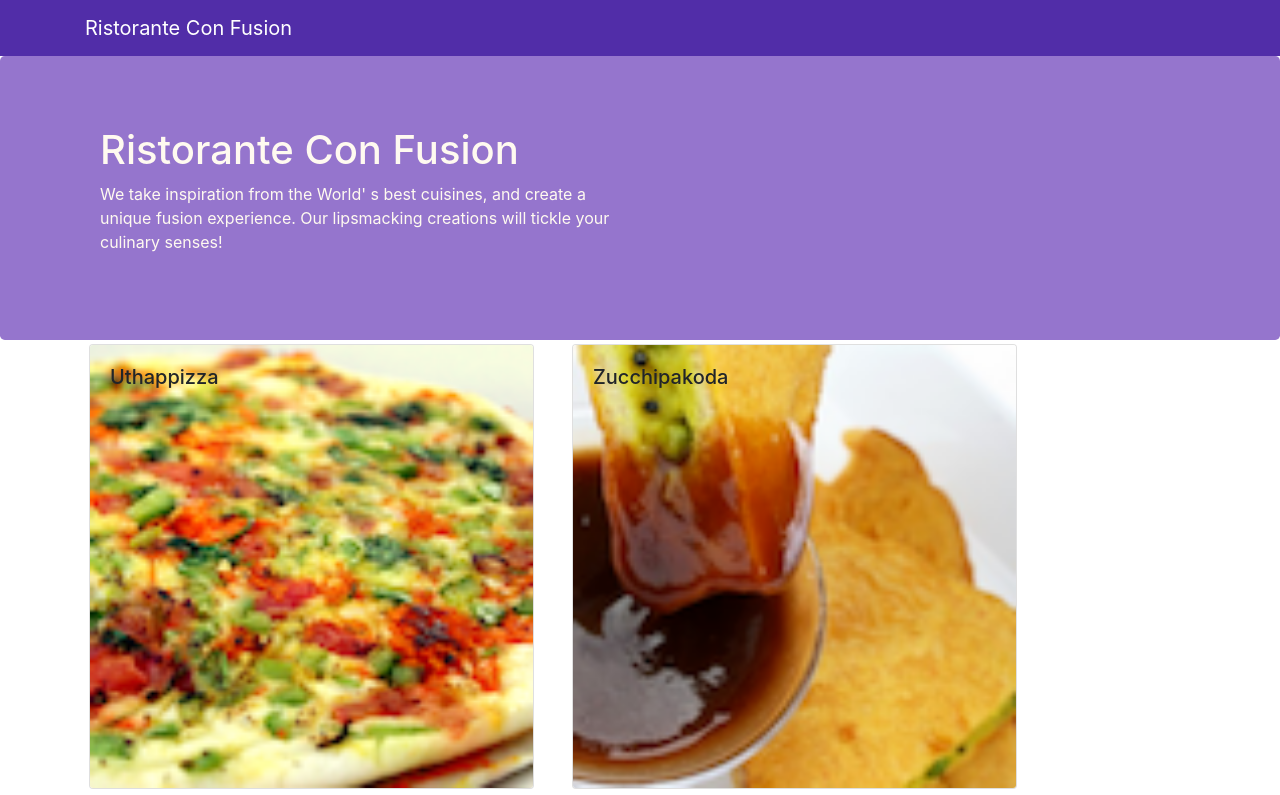
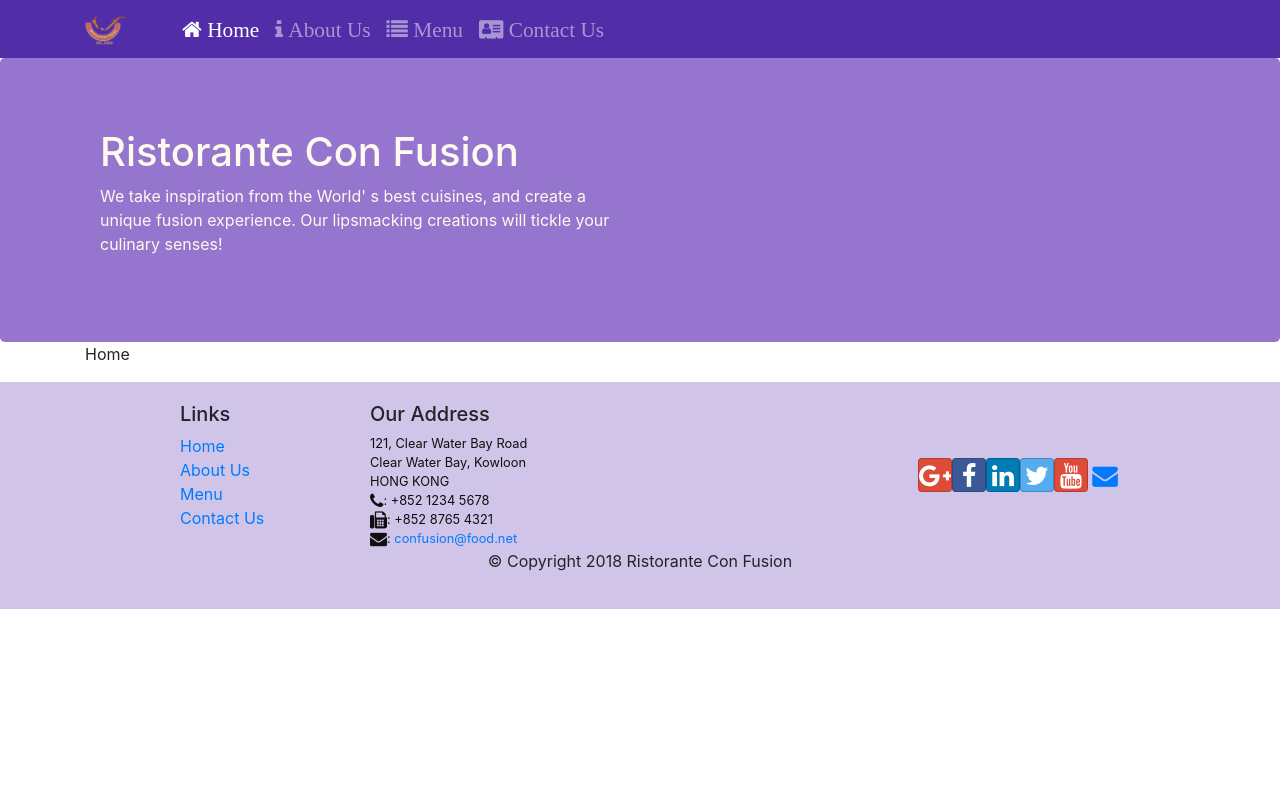
Before and after one commit to satwika1234/Coursera_FrontEnd_React, a React (Create React App) app: page /home in a window 1280 px wide. Shown: the top 795 px of the page. Built offline with nearby package versions, Linux system fonts and the light colour scheme.

Commit message:
Exercise on React Route

```diff
--- a/package.json
+++ b/package.json
@@ -12,6 +12,7 @@
     "react": "^17.0.2",
     "react-dom": "^17.0.2",
     "react-popper": "0.9.2",
+    "react-router-dom": "^5.2.0",
     "react-scripts": "4.0.3",
     "reactstrap": "5.0.0",
     "web-vitals": "^1.0.1"
--- a/src/App.js
+++ b/src/App.js
@@ -1,14 +1,16 @@
 import React, { Component } from "react";
 import Main from './components/MainComponent';
 import "./App.css";
-
+import {BrowserRouter} from 'react-router-dom';
 class App extends Component {
 
   render() {
         return (
+          <BrowserRouter>
             <div>
               <Main/>
             </div>
+          </BrowserRouter>
         );
     }
 }
--- a/src/components/FooterComponent.js
+++ b/src/components/FooterComponent.js
@@ -1,5 +1,5 @@
 import React from "react";
-
+import {Link} from 'react-router-dom';
 function Footer(props) {
     return (
     <div className = "footer">
@@ -8,10 +8,10 @@
                 <div className="col-4 offset-1 col-sm-2 ">
                     <h5>Links</h5>
                     <ul className="list-unstyled ">
-                        <li><a href="# ">Home</a></li>
-                        <li><a href="aboutus.html ">About</a></li>
-                        <li><a href="# ">Menu</a></li>
-                        <li><a href="contactus.html ">Contact</a></li>
+                        <li><Link to="/home">Home</Link></li>
+                        <li><Link to="/aboutus">About Us</Link></li>
+                        <li><Link to="/menu">Menu</Link></li>
+                        <li><Link to="/contactus">Contact Us</Link></li>
                     </ul>
                 </div>
                 <div className="col-7 col-sm-5 ">
--- a/src/components/HeaderComponent.js
+++ b/src/components/HeaderComponent.js
@@ -1,13 +1,67 @@
 import React, { Component } from "react";
-import { Navbar, NavbarBrand, Jumbotron } from "reactstrap";
-
+import {
+  Navbar,
+  NavbarBrand,
+  Nav,
+  NavbarToggler,
+  Collapse,
+  NavItem,
+  Jumbotron,
+} from "reactstrap";
+import { NavLink } from "react-router-dom";
 class Header extends Component {
+  constructor(props){
+    super(props);
+    this.state={
+      isNavOpen:false
+    };
+    this.toggleNav=this.toggleNav.bind(this);
+  }
+  toggleNav(){
+    this.setState({
+      isNavOpen:!this.state.isNavOpen
+    });
+  }
   render() {
     return (
       <>
-        <Navbar dark>
+        <Navbar dark expand="md">
           <div className="container">
-            <NavbarBrand href="/">Ristorante Con Fusion</NavbarBrand>
+            <NavbarToggler onClick={this.toggleNav}/>            <NavbarBrand className="mr-auto" href="/">
+              <img
+                src="assests/images/logo.png"
+                height="30"
+                width="41"
+                alt="Ristorante Con Fusion"
+              />
+            </NavbarBrand>
+            <Collapse isOpen={this.state.isNavOpen} navbar>
+              <Nav navbar>
+                <NavItem className="ml-5">
+                  <NavLink className="nav-link" to="/home">
+                    <span className="fa fa-home fa-lg"> Home</span>
+                  </NavLink>
+                </NavItem>
+                <NavItem>
+                  <NavLink className="nav-link" to="/aboutus">
+                    <span className="fa fa-info fa-lg"> About Us</span>
+                  </NavLink>
+                </NavItem>
+                <NavItem>
+                  <NavLink className="nav-link" to="/menu">
+                    <span className="fa fa-list fa-lg"> Menu</span>
+                  </NavLink>
+                </NavItem>
+                <NavItem>
+                  <NavLink className="nav-link" to="/contactus">
+                    <span className="fa fa-address-card fa-lg">
+                      {" "}
+                      Contact Us
+                    </span>
+                  </NavLink>
+                </NavItem>
+              </Nav>
+            </Collapse>
           </div>
         </Navbar>
         <Jumbotron>
--- /dev/null
+++ b/src/components/HomeComponent.js
@@ -0,0 +1,9 @@
+import React from 'react';
+function Home(props){
+    return(
+        <div className="container">
+            <p>Home</p>
+        </div>
+    )
+}
+export default Home;
--- a/src/components/MainComponent.js
+++ b/src/components/MainComponent.js
@@ -1,34 +1,41 @@
 import React, { Component } from "react";
-import Menu from './MenuComponent';
-import {DISHES} from '../shared/dishes';
-import Header from './HeaderComponent';
-import Footer from './FooterComponent';
-import DishDetail from './DishDetailedComponent'
-
-
+import Menu from "./MenuComponent";
+import Home from "./HomeComponent";
+import { DISHES } from "../shared/dishes";
+import Header from "./HeaderComponent";
+import Footer from "./FooterComponent";
+import DishDetail from "./DishDetailedComponent";
+import { Switch, Route, Redirect } from "react-router-dom";
 class Main extends Component {
-  constructor(props){
+  constructor(props) {
     super(props);
-    this.state={
-      dishes:DISHES,
-      selectedDish:null
+    this.state = {
+      dishes: DISHES,
     };
-  }
-  onDishSelect(dishId) {
-    this.setState({ selectedDish: dishId });
   }
 
   render() {
-        return (
-            <div>
-              <Header></Header>
-              <Menu dishes={this.state.dishes}
-              onClick={(dishId) => this.onDishSelect(dishId)}/>
-              <DishDetail
-                dish={this.state.dishes.filter((dish)=>dish.id === this.state.selectedDish)[0]}/>
-              <Footer/>
-            </div>
-        );
+    const HomePage=()=>{
+      return(
+        <Home/>
+      )
     }
+    return (
+      <div>
+        <Header />
+        <Switch>
+          <Route path="/home" component={HomePage} />
+          <Route
+            exact
+            path="/menu"
+            component={() => <Menu dishes={this.state.dishes} />}
+          />
+          <Redirect to="/home"/>
+          <Route/>
+        </Switch>
+        <Footer />
+      </div>
+    );
+  }
 }
 export default Main;
```
Also changed, not shown: 1 other file (tests, documents, lock files or other folders).
